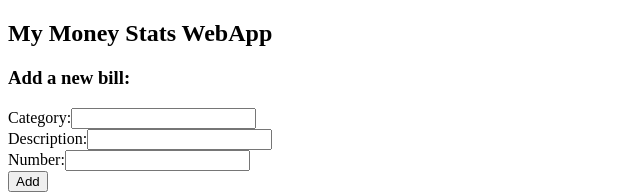
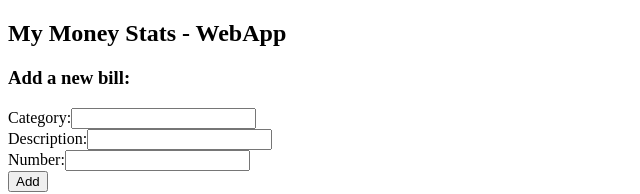
Before and after one commit to cana2302/MyMoneyStats_Fronted, a React (Vite) app: page / in a window 1280 px wide. Shown: the top 194 px of the page, without its empty margins (0-640 px from the left). Built offline with nearby package versions, Linux system fonts and the light colour scheme; no server answers.

Commit message:
changed-h2

```diff
--- a/src/App.jsx
+++ b/src/App.jsx
@@ -1,6 +1,5 @@
 import { useState, useEffect } from 'react';
-// import Persons from './components/Persons';
-// import Filter from './components/Filter';
+
 import Bills from './components/Bills';
 import BillForm from './components/BillForm';  //el viejo 'PersonForm'
 import billsService from './services/bills-service';
@@ -15,12 +14,6 @@ const App = () => {
   const [newDescription, setNewDescription] = useState(''); // el viejo 'newName.setNewName'
   const [newNumber, setNewNumber] = useState('');
 
-  /*
-  const [persons, setPersons] = useState([]);
-  const [newName, setNewName] = useState('put a new name...');
-  */
-
-  // const [newFilter, setNewFilter] = useState('');
   const [message, setMessage] = useState(null);
   const [typeMessage, setTypeMessage] = useState();
 
@@ -34,7 +27,7 @@ const App = () => {
 
   const addBill = (event) => {
     event.preventDefault()
-    const billObject = { Category: newCategory, Description: newDescription, number: newNumber};
+    const billObject = { Category: newCategory, Description: newDescription, number: newNumber };
 
     billsService
     .create(billObject)
@@ -50,7 +43,6 @@ const App = () => {
       })
   }
 
-
   const handleCategoryChange = (event) => {
     setNewCategory(event.target.value);
   }
@@ -63,11 +55,10 @@ const App = () => {
     setNewNumber(event.target.value);
   }
 
-
   return (
     <div>
 
-      <h2>My Money Stats WebApp</h2>
+      <h2>My Money Stats - WebApp</h2>
       <Notification message={message} messageType={typeMessage}/>
 
       <BillForm
--- a/src/index.css
+++ b/src/index.css
@@ -1,3 +1,9 @@
+body {
+  /*
+  background-color: #343541;
+  color: #E0E0E0; /* Texto en un gris claro para mejor legibilidad
+  */
+}
 
 .notification {
   color: green;
```
